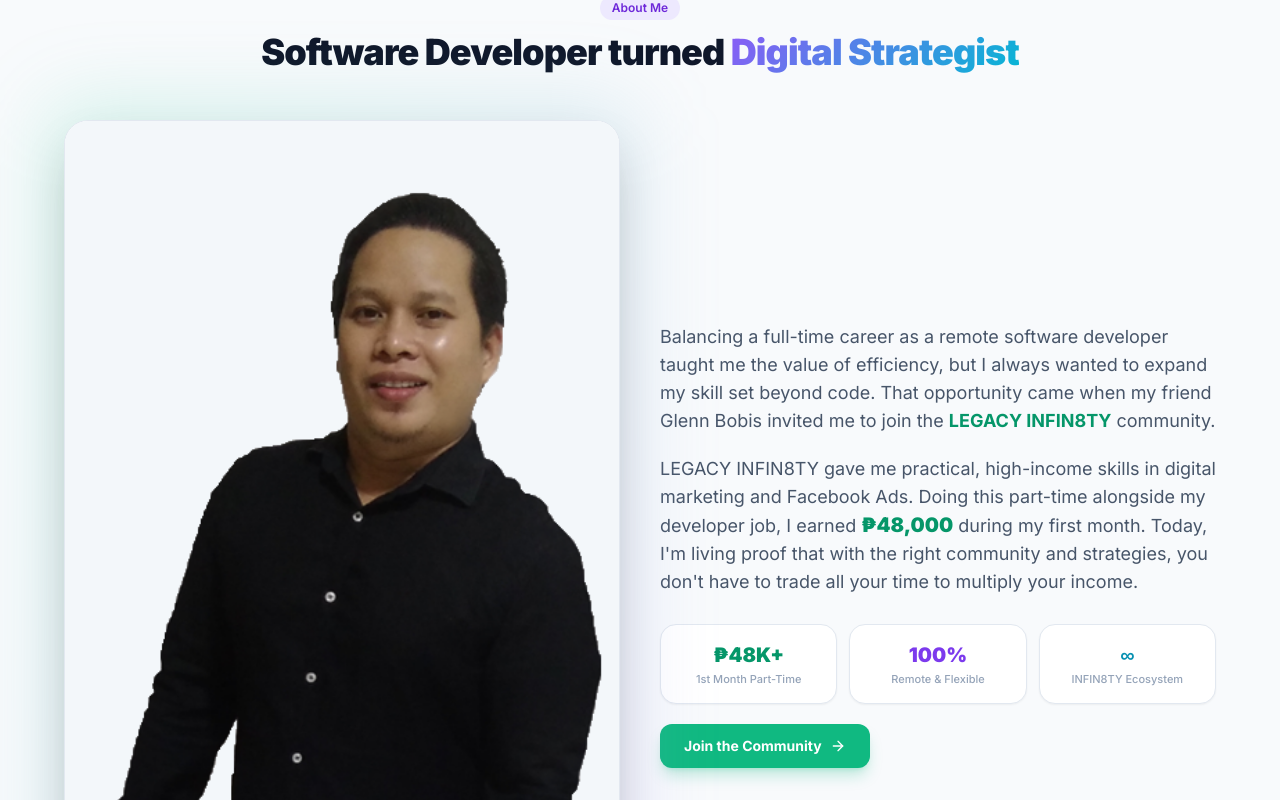
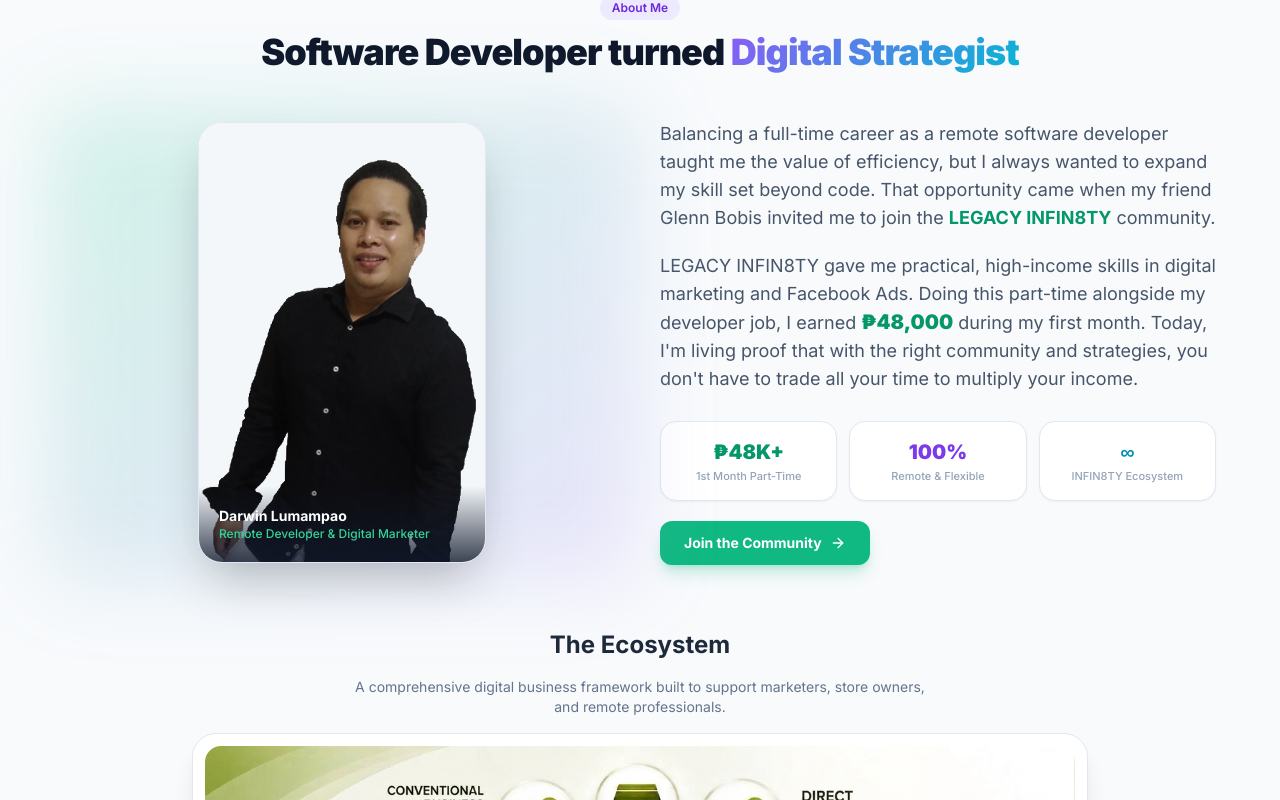
Before and after one commit to Arcaled/darwinlumampao, a Next.js app: page / in a window 1280 px wide. Shown: the part 1020-1820 px from the top of the page. Built offline with nearby package versions, Linux system fonts and the light colour scheme.

Commit message:
Redesign again

```diff
--- a/src/app/page.tsx
+++ b/src/app/page.tsx
@@ -126,9 +126,9 @@
 
             <div className="grid grid-cols-1 lg:grid-cols-2 gap-10 items-center">
               {/* Image */}
-              <div className="relative">
+              <div className="relative flex justify-center">
                 <div className="absolute -inset-4 bg-gradient-to-br from-emerald-400/20 to-violet-400/20 rounded-3xl blur-2xl" />
-                <div className="relative rounded-3xl overflow-hidden border border-slate-200 shadow-2xl bg-white">
+                <div className="relative w-64 sm:w-72 rounded-3xl overflow-hidden border border-slate-200 shadow-2xl bg-white">
                   <img
                     src="/assets/images/image.png"
                     alt="Darwin Lumampao"
@@ -174,7 +174,7 @@
 
             {/* Ecosystem */}
             <div className="mt-16 text-center space-y-4">
-              <h3 className="text-xl sm:text-2xl font-bold text-slate-800">The LEGACY INFIN8TY Ecosystem</h3>
+              <h3 className="text-xl sm:text-2xl font-bold text-slate-800">The Ecosystem</h3>
               <p className="text-slate-500 text-sm max-w-xl mx-auto">
                 A comprehensive digital business framework built to support marketers, store owners, and remote professionals.
               </p>
```
